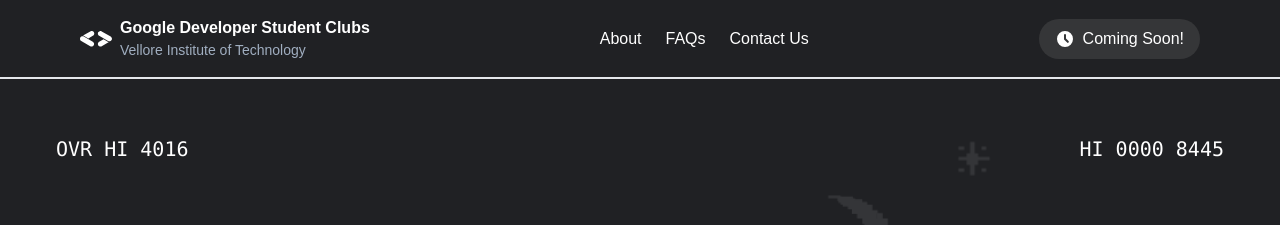
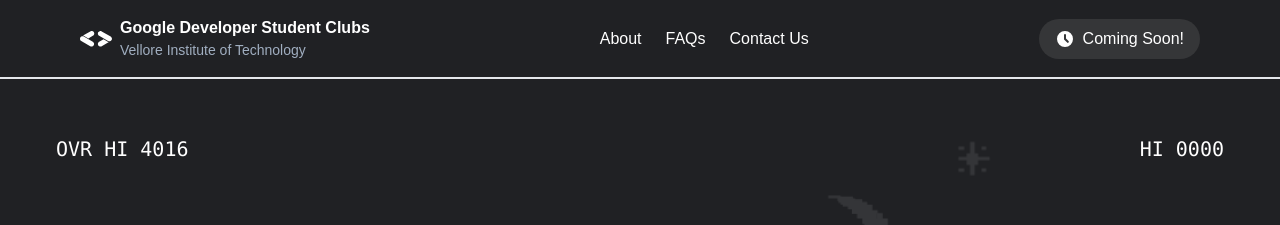
Before and after one commit to creationsofm7/Devjams-comingsoon, a React (Vite) app: page / in a window 1280 px wide. Shown: the top 225 px of the page. Built offline with nearby package versions, Linux system fonts and the light colour scheme.

Commit message:
fixed dino game

```diff
--- a/src/components/gamecomponents/GC.tsx
+++ b/src/components/gamecomponents/GC.tsx
@@ -31,7 +31,7 @@ const GAME_HEIGHT = 300;
 const JUMP_FORCE = 900;
 const GRAVITY = 2000;
 const OBSTACLE_WIDTH = 30;
-const OBSTACLE_HEIGHT = 50;
+const OBSTACLE_HEIGHT = 65;
 const DINO_WIDTH = 70;
 const DINO_HEIGHT = 100;
 
@@ -256,7 +256,7 @@ const DinoGame: React.FC<DinoGameProps> = ({
         </div>
         <div className="absolute top-2 right-2 m-12 text-xl">
           HI {gameState.score.toString().padStart(4, "0")}{" "}
-          {Math.floor(Math.random() * 10000).toString().padStart(4, "0")}
+
         </div>
       </div>
 
```
